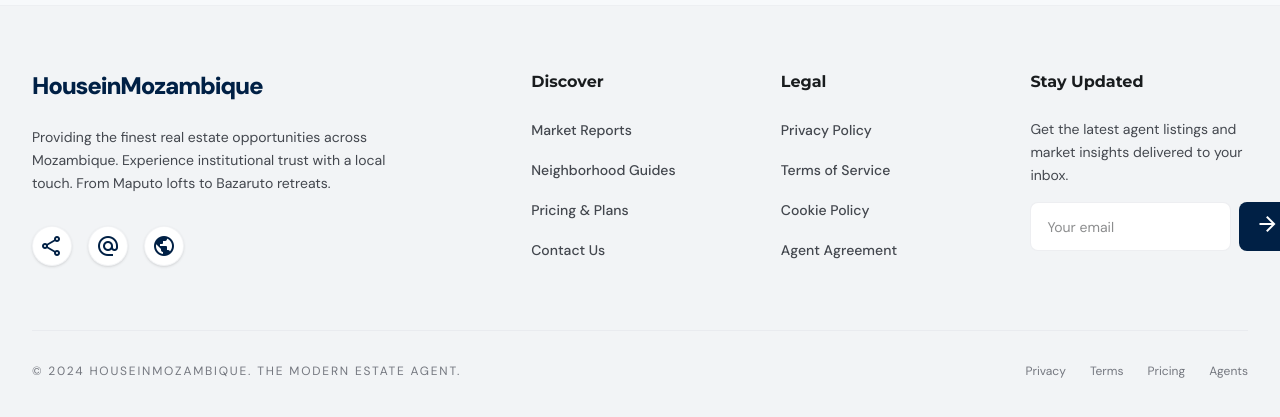
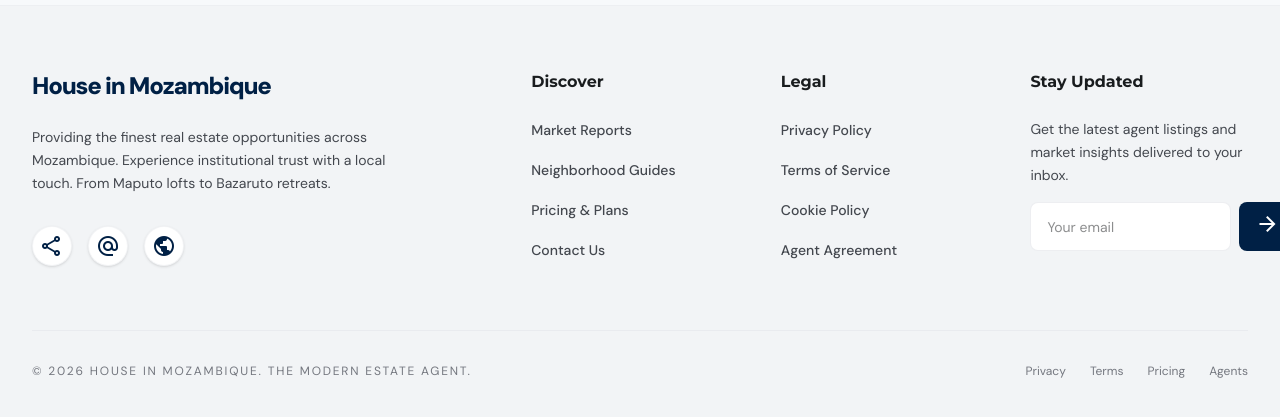
Before and after one commit to baagena/houseinmozambique-new, a Next.js app: page / in a window 1280 px wide. Shown: the part 3068-3485 px from the top of the page. Built offline with nearby package versions, Linux system fonts and the light colour scheme; no server answers; the database is empty.

Commit message:
Updating footer

```diff
--- a/src/components/layout/Footer.tsx
+++ b/src/components/layout/Footer.tsx
@@ -14,7 +14,7 @@ export default function Footer() {
               href="/"
               className="text-2xl font-black text-[#002045] tracking-tighter mb-6 block"
             >
-              HouseinMozambique
+              House in Mozambique
             </Link>
             <p className="text-[#43474e] mb-8 max-w-sm leading-relaxed text-sm">
               {t.footer.brandDesc}
--- a/src/lib/translations.ts
+++ b/src/lib/translations.ts
@@ -32,7 +32,7 @@ export const translations = {
       stayUpdated: 'Stay Updated',
       newsletterDesc: 'Get the latest agent listings and market insights delivered to your inbox.',
       emailPlaceholder: 'Your email',
-      copyright: '© 2024 HouseinMozambique. The Modern Estate Agent.',
+      copyright: '© 2026 House in Mozambique. The Modern Estate Agent.',
       privacy: 'Privacy',
       terms: 'Terms',
     },
```
